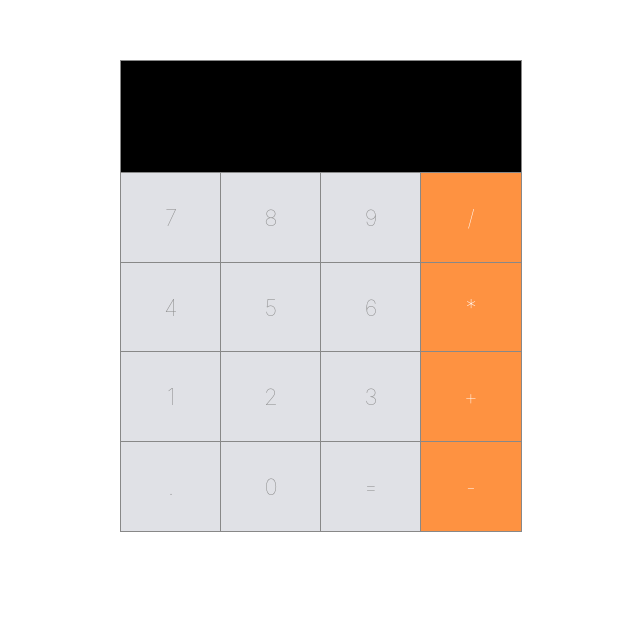
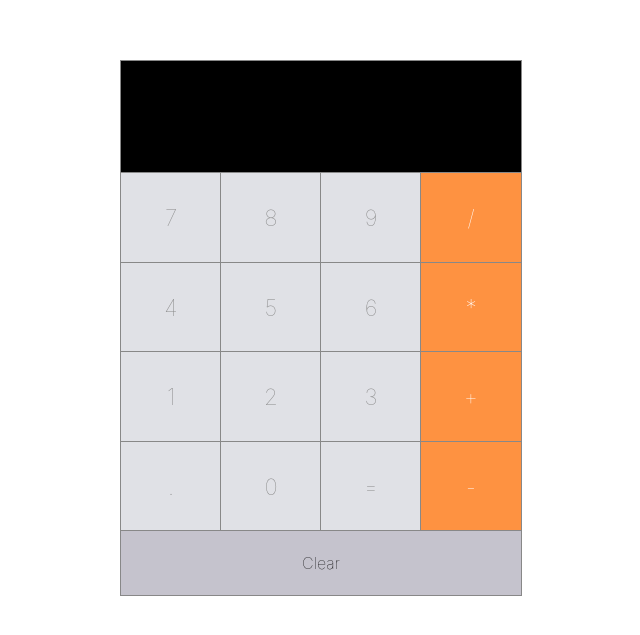
Before and after one commit to brainden/reactcalculator, a React (Create React App) app: page / in a window 1280 px wide. Shown: the part 139-774 px from the top of the page, without its empty margins (319-959 px from the left). Built offline with nearby package versions, Linux system fonts and the light colour scheme.

Commit message:
added input field and connected to button.js but does not display

```diff
--- a/src/App.js
+++ b/src/App.js
@@ -1,9 +1,25 @@
-import React from "react";
+import React, { Component } from "react";
 import Button from "./components/Button";
 import Input from "./components/Input";
 import "./App.css";
+import ClearButton from "./components/ClearButton";
 
-function App() {
+class App extends Component {
+	constructor(props) {
+		super(props);
+
+		this.state = {
+			input: "",
+			previousNumber: "",
+			currentNumber: "",
+			operator: ""
+		};
+	}
+
+	addToInput = val => {
+		this.setState({ input: this.state.input + val });
+	};
+	render() {
 		return (
 			<div className="App">
 				<div className="calac-wrapper">
@@ -11,7 +27,7 @@ function App() {
 						<Input></Input>
 					</div>
 					<div className="row">
-					<Button>7</Button>
+						<Button handleClick={this.addToInput}>7</Button>
 						<Button>8</Button>
 						<Button>9</Button>
 						<Button>/</Button>
@@ -34,9 +50,13 @@ function App() {
 						<Button>=</Button>
 						<Button>-</Button>
 					</div>
+					<div className="row">
+						<ClearButton>Clear</ClearButton>
+					</div>
 				</div>
 			</div>
 		);
 	}
+}
 
 export default App;
--- a/src/components/Button.js
+++ b/src/components/Button.js
@@ -11,6 +11,9 @@ class Button extends Component {
 				className={`button ${
 					this.isOperator(this.props.children) ? "" : "operator"
 				}`}
+				onClick={() => {
+					this.props.handleClick(this.props.children);
+				}}
 			>
 				{this.props.children}
 			</div>
--- /dev/null
+++ b/src/components/ClearButton.css
@@ -0,0 +1,11 @@
+.clr-btn {
+	display: flex;
+	flex: 1;
+	height: 4em;
+	align-items: center;
+	justify-content: center;
+	font-weight: lighter;
+	font-size: 1rem;
+	outline: 1px solid #888;
+	background-color: #c5c3cd;
+}
--- /dev/null
+++ b/src/components/ClearButton.js
@@ -0,0 +1,10 @@
+import React, { Component } from "react";
+import "./ClearButton.css";
+
+class ClearButton extends Component {
+	render() {
+		return <div className="clr-btn">{this.props.children}</div>;
+	}
+}
+
+export default ClearButton;
```
Lines whose indentation alone changed are shown as unchanged.
